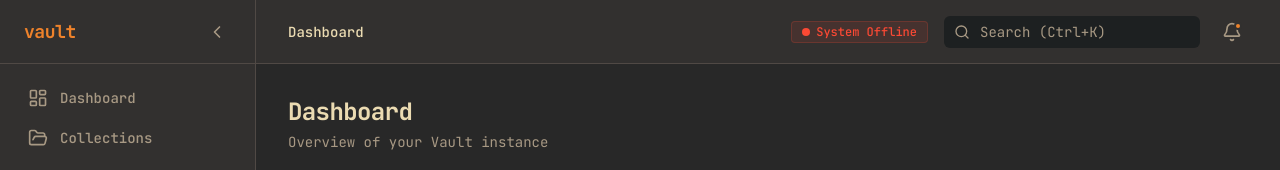
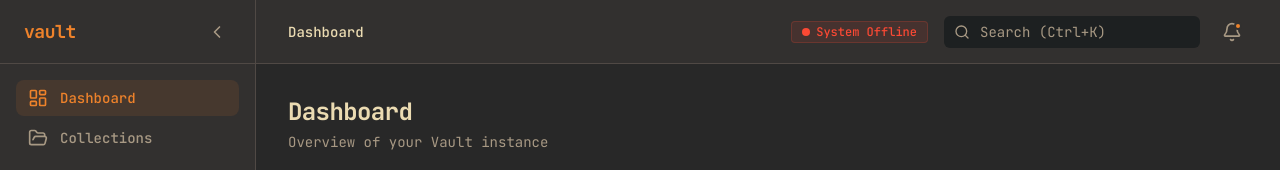
Before and after one commit to zulfikawr/vault, a Vue app in the folder ui/: page / in a window 1280 px wide. Shown: the top 170 px of the page. Built offline with nearby package versions, Linux system fonts and the light colour scheme; no server answers; sample sign-in values are in the browser's storage.

Commit message:
feat: Add active route highlighting to sidebar
- Dashboard and Collections nav items highlight when active
- Collection quick list items highlight when viewing that collection
- Uses primary color with 10% opacity background for active state

```diff
--- a/ui/src/components/AppLayout.vue
+++ b/ui/src/components/AppLayout.vue
@@ -1,6 +1,6 @@
 <script setup lang="ts">
-import { ref, onMounted } from 'vue';
-import { useRouter } from 'vue-router';
+import { ref, onMounted, computed } from 'vue';
+import { useRouter, useRoute } from 'vue-router';
 import { useAuthStore } from '../stores/auth';
 import axios from 'axios';
 import {
@@ -16,8 +16,14 @@ import {
 
 const auth = useAuthStore();
 const router = useRouter();
+const route = useRoute();
 const sidebarCollapsed = ref(false);
 const collections = ref([]);
+
+const isActive = (path: string) => {
+  if (path === '/') return route.path === '/';
+  return route.path.startsWith(path);
+};
 
 const fetchCollections = async () => {
   try {
@@ -52,11 +58,17 @@ onMounted(fetchCollections);
 
         <!-- Navigation -->
         <nav class="p-4 space-y-1">
-          <a href="/" :class="sidebarCollapsed ? 'justify-center px-0' : 'gap-3 px-3'" class="flex items-center py-2 text-sm font-medium rounded-lg text-text-muted hover:bg-surface-dark hover:text-text transition-colors">
+          <a href="/" :class="[
+            sidebarCollapsed ? 'justify-center px-0' : 'gap-3 px-3',
+            isActive('/') ? 'bg-primary/10 text-primary' : 'text-text-muted hover:bg-surface-dark hover:text-text'
+          ]" class="flex items-center py-2 text-sm font-medium rounded-lg transition-colors">
             <LayoutDashboard class="w-5 h-5 flex-shrink-0" />
             <span v-if="!sidebarCollapsed">Dashboard</span>
           </a>
-          <a href="/collections" :class="sidebarCollapsed ? 'justify-center px-0' : 'gap-3 px-3'" class="flex items-center py-2 text-sm font-medium rounded-lg text-text-muted hover:bg-surface-dark hover:text-text transition-colors">
+          <a href="/collections" :class="[
+            sidebarCollapsed ? 'justify-center px-0' : 'gap-3 px-3',
+            isActive('/collections') ? 'bg-primary/10 text-primary' : 'text-text-muted hover:bg-surface-dark hover:text-text'
+          ]" class="flex items-center py-2 text-sm font-medium rounded-lg transition-colors">
             <FolderOpen class="w-5 h-5 flex-shrink-0" />
             <span v-if="!sidebarCollapsed">Collections</span>
           </a>
@@ -79,7 +91,9 @@ onMounted(fetchCollections);
           <div class="text-xs font-semibold text-text-dim uppercase tracking-wider mb-2 px-3">Recent Collections</div>
           <ul class="space-y-1">
             <li v-for="col in collections.filter(c => !c.name.startsWith('_')).slice(0, 3)" :key="col.name">
-              <a :href="`/collections/${col.name}`" class="flex items-center justify-between px-3 py-1.5 text-sm text-text-muted hover:text-text group transition-colors">
+              <a :href="`/collections/${col.name}`" :class="[
+                route.params.name === col.name ? 'bg-primary/10 text-primary' : 'text-text-muted hover:text-text'
+              ]" class="flex items-center justify-between px-3 py-1.5 text-sm group transition-colors">
                 <span class="text-xs">{{ col.name }}</span>
                 <span class="w-1.5 h-1.5 rounded-full bg-success group-hover:scale-110 transition-transform"></span>
               </a>
```
